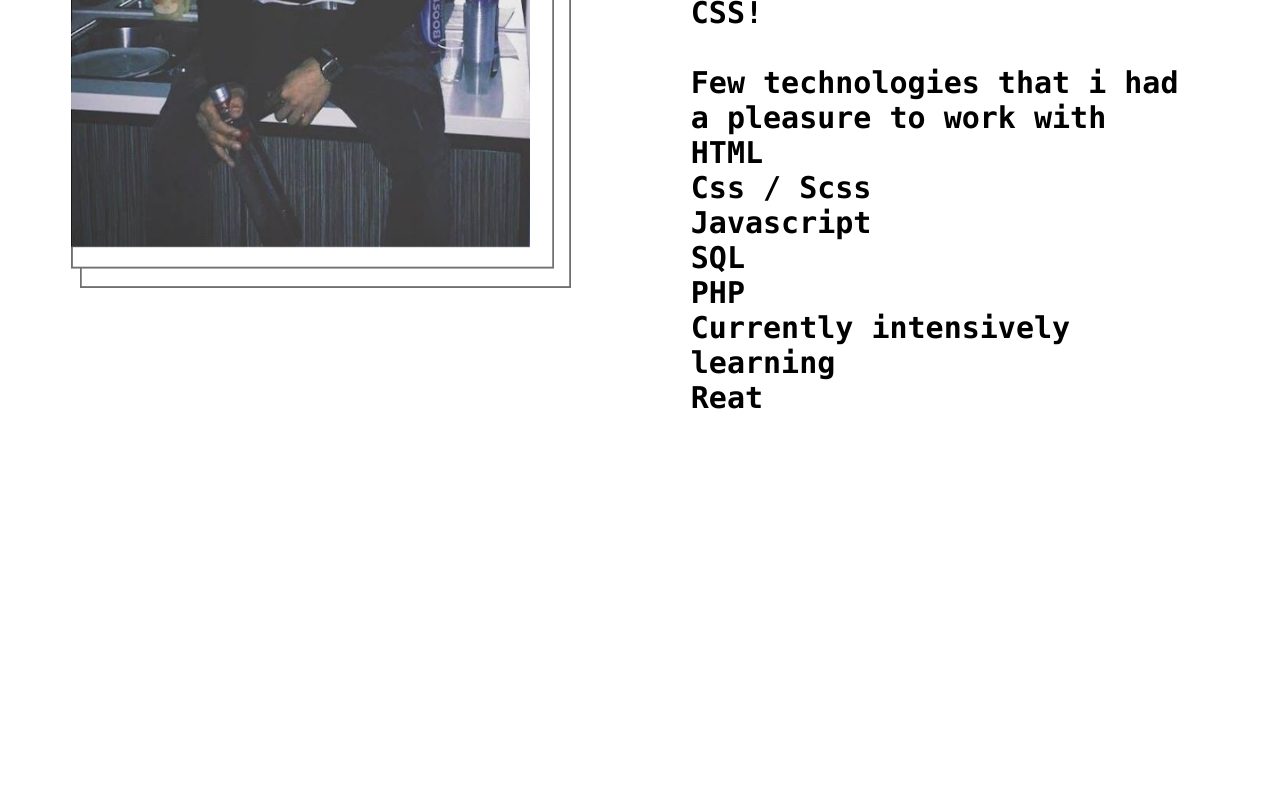
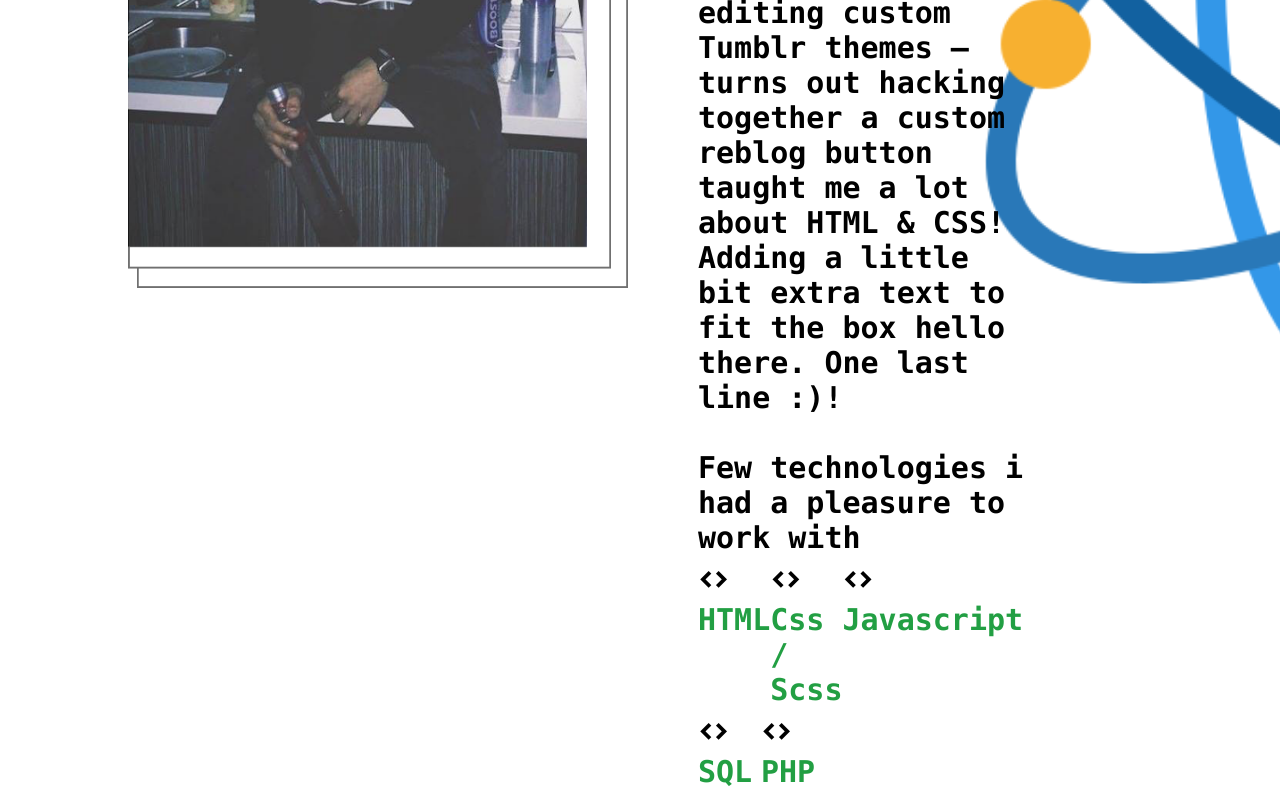
Before and after one commit to migaoo95/Portfolio-Website, a plain HTML site: page index.html in a window 1280 px wide. Shown: the part 1180-1980 px from the top of the page. Before the commit the page ends 1675 px from the top, so only its background shows below. Drawn offline with Linux system fonts and the light colour scheme.

Commit message:
Section two continuation

```diff
--- a/index.html
+++ b/index.html
@@ -61,6 +61,9 @@
       </div>
     </div>
     <!-- SECTION TWO CONTAINER -->
+    <div class="atom_image">
+      <img src="assets/atomIcon.png" alt="" />
+    </div>
     <section class="section_two">
       <div class="profile_container">
         <img src="assets/profilePic.png" alt="" />
@@ -69,25 +72,30 @@
       <div class="text_two_container">
         <div class="text_container">
           <p>
-            Hello! My name is Brittany and I enjoy creating things that live on
+            Hello! My name is Krystian and I enjoy creating things that live on
             the internet. My interest in web development started back in 2012
             when I decided to try editing custom Tumblr themes — turns out
             hacking together a custom reblog button taught me a lot about HTML &
-            CSS!
+            CSS! Adding a little bit extra text to fit the box hello there. One
+            last line :)!
           </p>
         </div>
         <br />
         <div class="text_two_box">
-          <p>Few technologies that i had a pleasure to work with</p>
-          <h4>HTML</h4>
-          <h4>Css / Scss</h4>
-          <h4>Javascript</h4>
-          <h4>SQL</h4>
-          <h4>PHP</h4>
-        </div>
-        <div class="text_three_container">
-          <p>Currently intensively learning</p>
-          <h4>Reat</h4>
+          <p>Few technologies i had a pleasure to work with</p>
+          <div class="tech_container_one">
+            <h4><span class="material-icons"> code </span>HTML</h4>
+            <h4><span class="material-icons"> code </span>Css / Scss</h4>
+            <h4><span class="material-icons"> code </span>Javascript</h4>
+          </div>
+          <div class="tech_container_two">
+            <h4><span class="material-icons"> code </span>SQL</h4>
+            <h4><span class="material-icons"> code </span>PHP</h4>
+          </div>
+          <div class="text_three_container">
+            <p>Currently intensively learning</p>
+            <h4><span class="material-icons"> code </span>React</h4>
+          </div>
         </div>
       </div>
     </section>
--- a/style/style.scss
+++ b/style/style.scss
@@ -134,6 +134,20 @@ $main-font: "menlo";
   z-index: -2;
 }
 // SECTION TWO ---------------
+.atom_image {
+  // border: 1px solid red;
+  position: absolute;
+  z-index: -1;
+  right: 0;
+  overflow: hidden;
+  img {
+    position: relative;
+    top: -105px;
+    left: 63%;
+    // width: 300px;
+    // height: 400px;
+  }
+}
 .page_marker {
   position: relative;
   top: 20px;
@@ -162,32 +176,63 @@ $main-font: "menlo";
   }
 }
 .section_two {
-  width: 90%;
+  width: 80%;
   height: 800px;
   margin: 50px auto;
   // border: 2px solid black;
   display: flex;
-  justify-content: center;
+  justify-content: space-between;
   // PAGE MARKER CONTAINER $$$$$$$
 
   // PROFILE CONTAINER $$$$$$
   .profile_container {
     // border: 2px solid red;
-    margin-right: 20px;
+    // margin-right: 20px;
     // margin-top: 8%;
     img {
       width: 500px;
       height: 643px;
-      margin-right: 100px;
+      margin-right: 70px;
     }
   }
   // TEXT CONTAINER $$$$$$$
   .text_two_container {
     font-size: 30px;
     font-weight: bold;
-    width: 45%;
-    // margin-right: 100px;
+    width: 70%;
+    margin-right: 130px;
     // margin-top: 8%;
     // border: 2px solid red;
+    .text_two_box {
+      span {
+        color: black;
+        font-size: 30px;
+        font-weight: bolder;
+      }
+      h4 {
+        color: #229f43;
+      }
+
+      .tech_container_one {
+        // border: 2px solid red;
+        display: flex;
+        justify-content: space-between;
+        margin: 10px 0px;
+      }
+      .tech_container_two {
+        // border: 2px solid blue;
+        width: 38.7%;
+        display: flex;
+        justify-content: space-between;
+        margin-bottom: 10px;
+      }
+      .text_three_container {
+        // border: 2px solid green;
+        h4 {
+          margin: 0 35%;
+          margin-top: 10px;
+        }
+      }
+    }
   }
 }
```
Also changed, not shown: assets/atomIcon.png (added), style/style.css, 1 other file.
